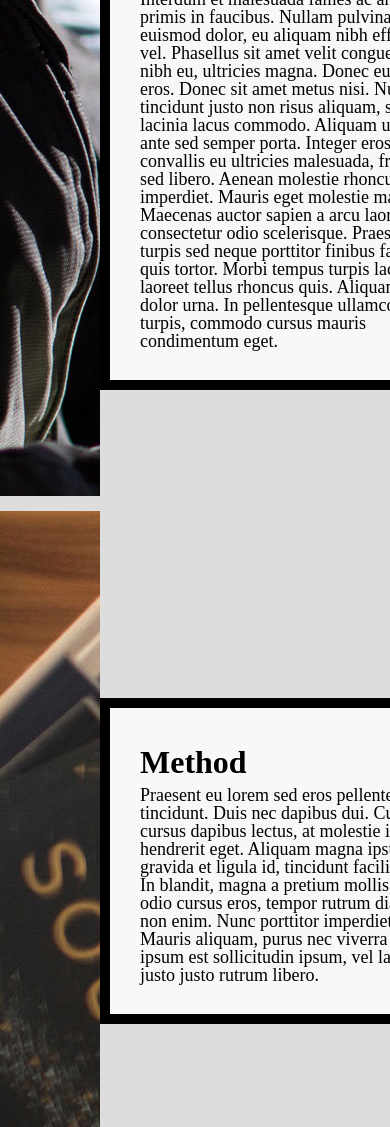
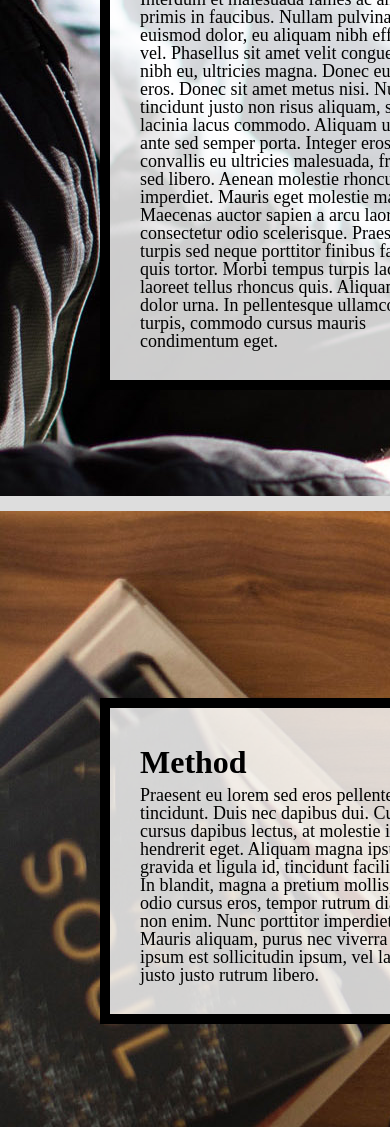
Before and after one commit to jntoma/homework4, a plain HTML site: page index.html in a window 390 px wide. Shown: the part 664-1791 px from the top of the page. Drawn offline with Linux system fonts and the light colour scheme.

Commit message:
fixed mobile version kinda

```diff
--- a/css/style.css
+++ b/css/style.css
@@ -133,7 +133,7 @@ header p{
 }
 
 .about-image, .method-image, .clients-image, .contact-image{
-  column-span: all;
+  grid-column: 1 / -1;
   max-height: 700px;
   overflow: hidden;
    /*Your code here */
```
